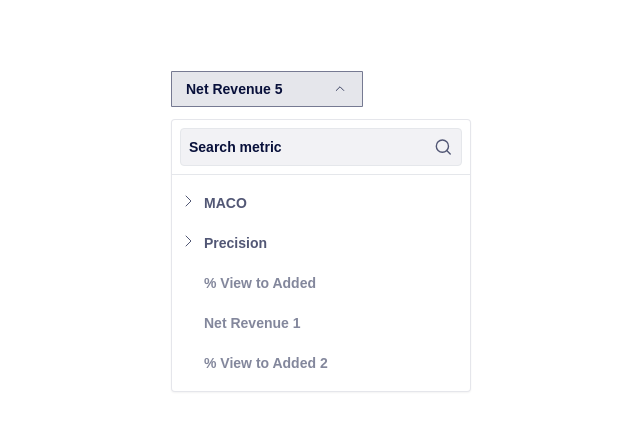
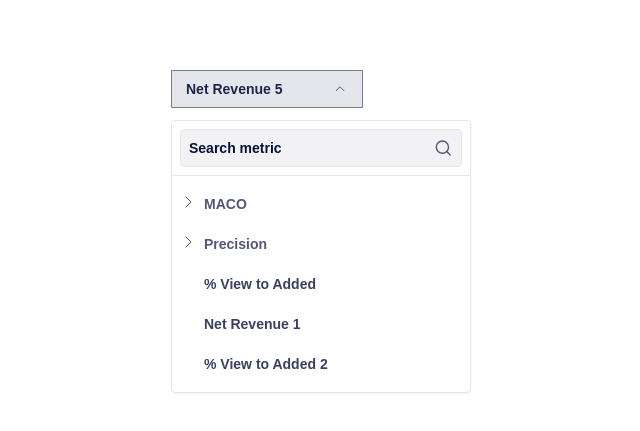
Before and after one commit to ozanbatuhankurucu/Small-HTML-CSS-Projects, a React (Create React App) app: page /projects/search-dropdown in a window 1280 px wide. Both pictures are taken after a click on the button "Net Revenue 5". Shown: the part 311-742 px from the top of the page, without its empty margins (373-1013 px from the left). Built offline with nearby package versions, Linux system fonts and the light colour scheme.

Commit message:
Refactor dropdownwithsearch component

```diff
--- a/src/projects/SearchDropdown/Accordion.tsx
+++ b/src/projects/SearchDropdown/Accordion.tsx
@@ -1,6 +1,6 @@
+import cx from 'classnames'
+import { CaretDown, CaretRight } from 'phosphor-react'
 import React, { ReactNode, useEffect, useState } from 'react'
-import { CaretRight, CaretDown } from 'phosphor-react'
-import cx from 'classnames'
 
 type AccordionProps = {
   children: ReactNode
--- a/src/projects/SearchDropdown/DropdownWithSearch.tsx
+++ b/src/projects/SearchDropdown/DropdownWithSearch.tsx
@@ -1,29 +1,39 @@
-import { CaretDown, CaretUp } from 'phosphor-react'
-import React, { useState, useRef, useEffect } from 'react'
 import cx from 'classnames'
 import * as _ from 'lodash'
+import { CaretDown, CaretUp } from 'phosphor-react'
+import React, { useEffect, useRef, useState } from 'react'
+import { ReactComponent as SearchSvg } from '../../assets/svg/MagnifyingGlass.svg'
+
+import MagnifyingGlass from '@/assets/icons/MagnifyingGlass.svg'
+
+// import { LoadingShimmer } from '../LoadingShimmer'
 import Accordion from './Accordion'
 import OptionItem from './OptionItem'
-import { ReactComponent as SearchSvg } from '../../assets/svg/MagnifyingGlass.svg'
-import { OptionListWithSection } from './OptionListWithSection'
+import OptionListWithSection from './OptionListWithSection'
+import { AccordionOption, Option } from './types'
 import { isLabelIncludesSearchQuery } from './utils'
-import { AccordionOption, Option } from './types'
 
 interface DropdownWithSearchProps<ValueType = string> {
   accordionOptions?: AccordionOption<ValueType>[]
   nonAccordionOptions?: Option<ValueType>[]
+  searchPlaceholder?: string
+  menuContainerClass?: string
+  className?: string
+  loading?: boolean
   onChange: (_selectedOption: Option<ValueType>) => void
-  value: Option<ValueType>
-  searchPlaceholder?: string
+  value: Option<ValueType> | undefined
 }
 
-const DropdownWithSearch = <ValueType extends unknown>({
+function DropdownWithSearch<ValueType>({
   accordionOptions = [],
   nonAccordionOptions = [],
+  menuContainerClass,
+  className,
+  loading,
+  searchPlaceholder = 'Search...',
   onChange,
-  value,
-  searchPlaceholder = 'Search...'
-}: DropdownWithSearchProps<ValueType>) => {
+  value
+}: DropdownWithSearchProps<ValueType>) {
   const [isOpen, setIsOpen] = useState<boolean>(false)
   const [searchQuery, setSearchQuery] = useState<string>('')
   const [filteredAccordionOptions, setFilteredAccordionOptions] =
@@ -57,8 +67,8 @@ const DropdownWithSearch = <ValueType extends unknown>({
       }))
       .filter((option) => option.options.length > 0)
 
-    const filteredNonAccordionOpts = nonAccordionOptions.filter((option) =>
-      isLabelIncludesSearchQuery(option.label, targetValue)
+    const filteredNonAccordionOpts = nonAccordionOptions.filter((opt) =>
+      isLabelIncludesSearchQuery(opt.label, targetValue)
     )
 
     setFilteredAccordionOptions(filteredAccordionOpts)
@@ -97,35 +107,59 @@ const DropdownWithSearch = <ValueType extends unknown>({
   }, [dropdownRef, toggleButtonRef])
 
   return (
-    <div className='relative inline-block text-left'>
+    <div className={cx('relative inline-block text-left', className)}>
       <button
         ref={toggleButtonRef}
         type='button'
         onClick={toggleDropdown}
         className={cx(
-          'flex items-center justify-between gap-2 text-primary-100 bg-primary-2 text-sm font-semibold py-2 pl-[14px] pr-4 appearance-none rounded-[1px] leading-5 min-w-[192px] h-9 border border-primary-15  focus:outline-none  hover:bg-primary-10',
+          'text-primary-90 bg-primary-2 text-sm font-semibold py-2 pl-[14px] pr-4 rounded-[1px] leading-5 min-w-[192px] border border-primary-15 whitespace-nowrap focus:outline-none  hover:bg-primary-10',
           {
-            '!bg-primary-10 !border-primary-50': isOpen
+            '!bg-primary-10 !border-primary-50': isOpen,
+            '!hidden': loading
           }
         )}>
-        {value.sectionTitle && (
-          <span className='pointer-events-none'>{value.sectionTitle}: </span>
-        )}
-        {value.label}
-        {isOpen ? (
-          <CaretUp className='pointer-events-none' size={12} />
-        ) : (
-          <CaretDown className='pointer-events-none' size={12} />
-        )}
+        <div className='flex items-center justify-between w-full gap-2 pointer-events-none'>
+          <div>
+            {value && (
+              <>
+                {value.labelElement && value.sectionTitle && (
+                  <div className='flex items-center gap-2'>
+                    <span>{value.sectionTitle}:</span>
+                    {value.labelElement}
+                  </div>
+                )}
+                {value.labelElement && !value.sectionTitle && (
+                  <> {value.labelElement} </>
+                )}
+                {!value.labelElement && value.sectionTitle && (
+                  <span>
+                    {value.sectionTitle}: {value.label}
+                  </span>
+                )}
+                {!value.labelElement && !value.sectionTitle && (
+                  <span>{value.label}</span>
+                )}
+              </>
+            )}
+          </div>
+          <div className='w-3 h-3'>
+            {isOpen ? <CaretUp size={12} /> : <CaretDown size={12} />}
+          </div>
+        </div>
       </button>
+      {/* {loading && <LoadingShimmer className='h-10 w-36' />} */}
       {isOpen && (
         <div
           ref={dropdownRef}
-          className='origin-top-left absolute left-0 mt-3 min-w-[300px] border border-primary-10 backdrop-blur-[10px] rounded-[4px] shadow-sm bg-white'>
+          className={cx(
+            'origin-top-left absolute left-0 mt-3 min-w-[300px] border border-primary-10 backdrop-blur-[10px] rounded-[4px] shadow-sm z-10 bg-contrast-100',
+            menuContainerClass
+          )}>
           <div className='p-2'>
             <div
               className={cx(
-                'flex items-center border bg-primary-5 text-primary-100 p-2 rounded-[4px] hover:bg-primary-10 hover:border-primary-50',
+                'flex items-center border bg-primary-5 text-primary-100 p-2 rounded-[4px] hover:bg-primary-10  hover:border-primary-50',
                 {
                   '!bg-primary-10 !border-primary-50': isSearchInputFocused
                 }
@@ -179,13 +213,11 @@ const DropdownWithSearch = <ValueType extends unknown>({
                       (nonSectionTitledOption) => (
                         <OptionItem<ValueType>
                           key={nonSectionTitledOption.key}
+                          isAccordionOption
                           className='!pl-[42px]'
                           option={nonSectionTitledOption}
                           searchQuery={searchQuery}
                           onOptionClick={(opt) => handleOptionClick(opt)}
-                          tooltipDescription={
-                            nonSectionTitledOption.tooltipDescription
-                          }
                         />
                       )
                     )}
@@ -196,10 +228,11 @@ const DropdownWithSearch = <ValueType extends unknown>({
             {filteredNonAccordionOptions.map((option) => (
               <OptionItem<ValueType>
                 key={option.key}
+                className='!text-primary-80 !font-bold'
+                isAccordionOption={false}
                 option={option}
                 searchQuery={searchQuery}
                 onOptionClick={(opt) => handleOptionClick(opt)}
-                tooltipDescription={option.tooltipDescription}
                 filteredAccordionOptionsLength={filteredAccordionOptions.length}
               />
             ))}
@@ -215,5 +248,4 @@ const DropdownWithSearch = <ValueType extends unknown>({
     </div>
   )
 }
-
 export default DropdownWithSearch
--- a/src/projects/SearchDropdown/OptionItem.tsx
+++ b/src/projects/SearchDropdown/OptionItem.tsx
@@ -1,45 +1,40 @@
+import cx from 'classnames'
 import React from 'react'
-import cx from 'classnames'
-import { Info } from 'phosphor-react'
+
 import { Option } from './types'
 
 interface OptionItemProps<ValueType = string> {
   option: Option<ValueType>
   searchQuery: string
   onOptionClick: (option: Option<ValueType>) => void
+  isAccordionOption: boolean
   filteredAccordionOptionsLength?: number
-  tooltipDescription?: string
   className?: string
 }
 
-const OptionItem = <ValueType extends unknown>({
+function OptionItem<ValueType>({
   option,
   searchQuery,
   onOptionClick,
+  isAccordionOption,
   filteredAccordionOptionsLength,
-  tooltipDescription,
   className
-}: OptionItemProps<ValueType>) => (
+}: OptionItemProps<ValueType>) {
+  return (
     <button
       type='button'
       onClick={() => onOptionClick(option)}
       className={cx(
-      'block w-full font-semibold text-left pr-2 pl-8 py-[10px] text-sm leading-5 text-primary-50 hover:bg-primary-5 focus:outline-none focus:text-gray-900',
+        'block w-full font-semibold text-left pr-2 pl-8 py-[10px] text-sm leading-5 text-primary-60 hover:bg-primary-5 focus:outline-none focus:text-gray-900',
         {
-        '!text-primary-70': searchQuery !== '',
+          '!text-primary-80': isAccordionOption && searchQuery !== '',
+          '!text-primary-100': !isAccordionOption && searchQuery !== '',
           '!pl-4': filteredAccordionOptionsLength === 0
         },
         className
       )}>
-    <div className='flex gap-2'>
-      <span>{option.label}</span>
-      {tooltipDescription && (
-        <div className='w-4 h-4'>
-          <Info className='text-primary-70' size={16} />
-        </div>
-      )}
-    </div>
+      <div>{option.labelElement || option.label}</div>
     </button>
   )
-
+}
 export default OptionItem
--- a/src/projects/SearchDropdown/OptionListWithSection.tsx
+++ b/src/projects/SearchDropdown/OptionListWithSection.tsx
@@ -1,4 +1,5 @@
 import React from 'react'
+
 import OptionItem from './OptionItem'
 import { Option } from './types'
 
@@ -8,12 +9,13 @@ interface OptionListWithSectionProps<ValueType = string> {
   handleOptionClick: (option: Option<ValueType>) => void
   sectionTitle: string
 }
-export const OptionListWithSection = <ValueType extends unknown>({
+function OptionListWithSection<ValueType>({
   handleOptionClick,
   options,
   searchQuery,
   sectionTitle
-}: OptionListWithSectionProps<ValueType>) => (
+}: OptionListWithSectionProps<ValueType>) {
+  return (
     <>
       <div className='text-primary-30 pl-8 uppercase font-semibold text-xs select-none'>
         {sectionTitle}
@@ -21,12 +23,15 @@ export const OptionListWithSection = <ValueType extends unknown>({
       {options.map((option) => (
         <OptionItem<ValueType>
           key={option.key}
+          isAccordionOption
           className='!pl-[42px]'
           option={option}
           searchQuery={searchQuery}
           onOptionClick={(opt) => handleOptionClick(opt)}
-        tooltipDescription={option.tooltipDescription}
         />
       ))}
     </>
   )
+}
+
+export default OptionListWithSection
--- a/src/projects/SearchDropdown/SearchDropdown.tsx
+++ b/src/projects/SearchDropdown/SearchDropdown.tsx
@@ -9,15 +9,14 @@ const ACCORDION_OPTIONS: AccordionOption[] = [
     options: [
       {
         key: '32',
-        label: 'Maco by Suggested Order',
-        value: 'maco_suggested_order12',
-        tooltipDescription: 'Maco by Suggested Order'
+        label: 'Test',
+        labelElement: <div>Test</div>,
+        value: 'maco_suggested_order12'
       },
       {
         key: '33',
         label: 'Maco Total',
-        value: 'maco_total232',
-        tooltipDescription: 'Maco Total'
+        value: 'maco_total232'
       }
     ]
   },
--- a/src/projects/SearchDropdown/types.ts
+++ b/src/projects/SearchDropdown/types.ts
@@ -1,8 +1,10 @@
+import { ReactElement } from 'react'
+
 export interface Option<ValueType = string> {
   key: string
   label: string
+  labelElement?: ReactElement
   value: ValueType
-  tooltipDescription?: string
   sectionTitle?: string
 }
 export interface AccordionOption<ValueType = string> {
```
Lines whose indentation alone changed are shown as unchanged.
